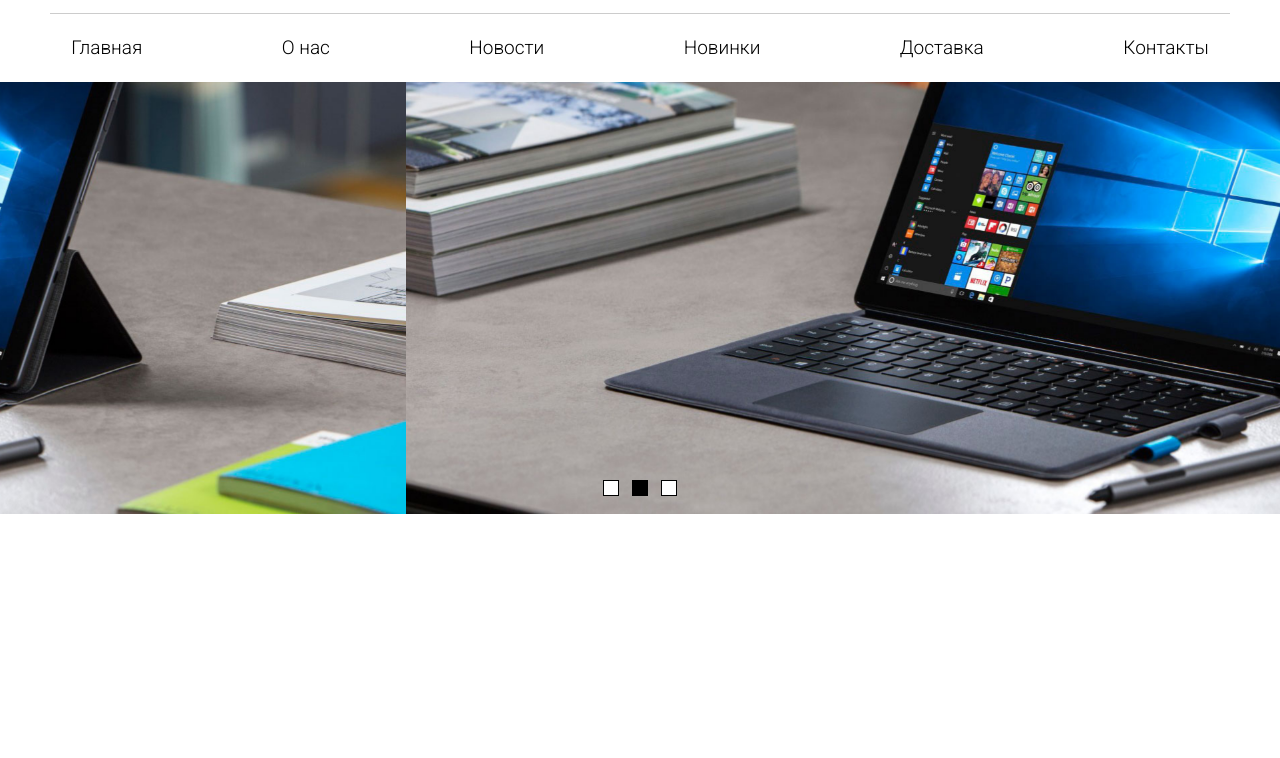
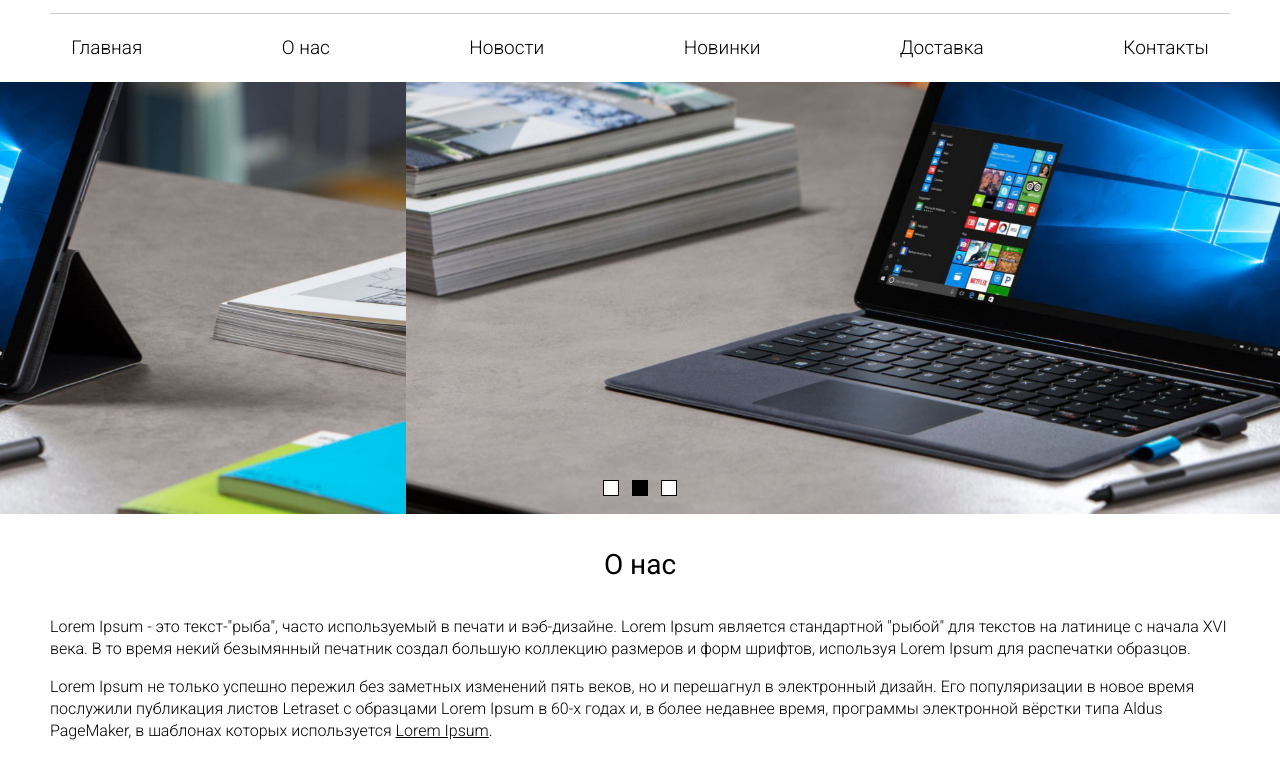
Before and after one commit to abigo072/training_project_1, a plain HTML site: page index.html in a window 1280 px wide. Shown: the part 103-861 px from the top of the page. Before the commit the page ends 800 px from the top, so only its background shows below. Drawn offline with nearby package versions, Linux system fonts and the light colour scheme.

Commit message:
Added about us

```diff
--- a/index.html
+++ b/index.html
@@ -67,11 +67,27 @@
                 </nav>
             </div>
         </div>
-        <div class="page-row">
+        <div class="page__row">
             <div class="owl-carousel slider">
                 <div class="slider__item" style="background-image: url(images/slide.jpg )"></div>
                 <div class="slider__item" style="background-image: url(images/slide.jpg )"></div>
                 <div class="slider__item" style="background-image: url(images/slide.jpg )"></div>
+            </div>
+        </div>
+        <div class="page__row">
+            <div class="page__cell">
+                <section class="section">
+                    <h2 class="headline">
+                        О нас
+                    </h2>
+                    <p>
+                        Lorem Ipsum - это текст-"рыба", часто используемый в печати и вэб-дизайне. Lorem Ipsum является стандартной "рыбой" для текстов на латинице с начала XVI века. В то время некий безымянный печатник создал большую коллекцию размеров и форм шрифтов, используя Lorem Ipsum для распечатки образцов.
+                    </p>
+                    <p>
+                        Lorem Ipsum не только успешно пережил без заметных изменений пять веков, но и перешагнул в электронный дизайн. Его популяризации в новое время послужили публикация листов Letraset с образцами Lorem Ipsum в 60-х годах и, в более недавнее время, программы электронной вёрстки типа Aldus PageMaker, в шаблонах которых используется
+                        <a href="#" class="link">Lorem Ipsum</a>.
+                    </p>
+                </section>
             </div>
         </div>
         <script src="https://ajax.googleapis.com/ajax/libs/jquery/3.3.1/jquery.min.js"></script>
--- a/style.css
+++ b/style.css
@@ -115,3 +115,9 @@ body {
 button:active, button:focus {
     outline: none !important;
 }
+.headline {
+    text-align: center;
+    font-size: 1.75rem;
+    font-weight: 400;
+    margin: 2rem 0;
+}
```
